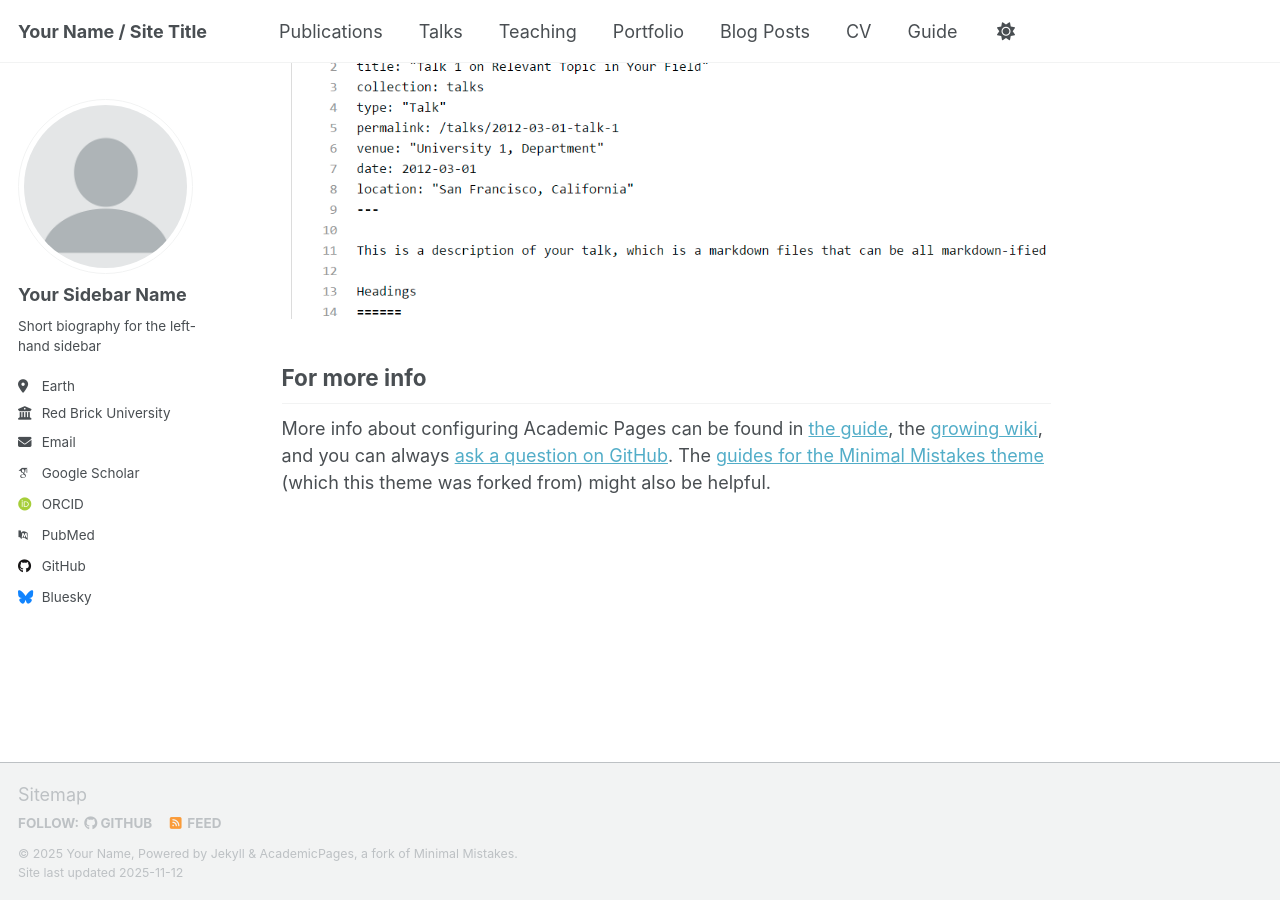
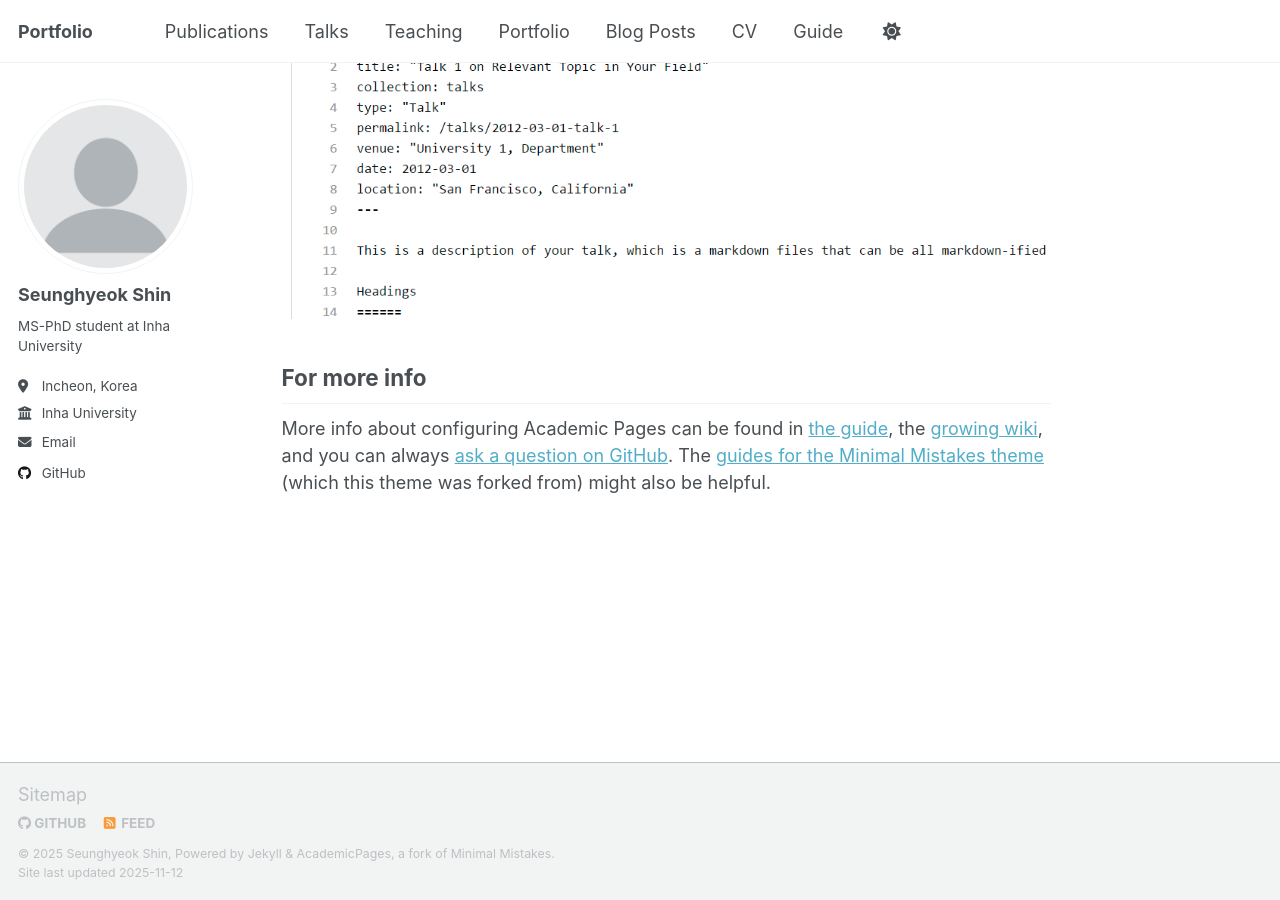
Before and after one commit to Seunghyeok0715/Seunghyeok0715.github.io, a Jekyll site: the page built from _pages/about.md, in a window 1280 px wide and 900 px high, scrolled down 2880 px. Built offline with Jekyll 4.4.1, drawn with Linux system fonts in a browser that asks for light colours; some web fonts are replaced; a script that is not in the unit is left out.

Commit message:
Update _config.yml

```diff
--- a/_config.yml
+++ b/_config.yml
@@ -7,16 +7,16 @@
 # server process.
 
 # Basic Site Settings
-locale                   : "en-US"
+locale                   : "kr-KR"
 site_theme               : "default" # Currently available options are "default", "air"
-title                    : "Your Name / Site Title"
+title                    : "Portfolio"
 title_separator          : "-"
-name                     : &name "Your Name"
-description              : &description "Your Name's academic portfolio"   # Update this with a general description of your site, this is the default if not overridden by a page
-url                      : https://academicpages.github.io # The base hostname & protocol for your site e.g. "https://[your GitHub username].github.io",
+name                     : &name "Seunghyeok Shin"
+description              : &description "MS-PhD student at Inha University"   # Update this with a general description of your site, this is the default if not overridden by a page
+url                      : https://Seunghyeok0715.github.io # The base hostname & protocol for your site e.g. "https://[your GitHub username].github.io",
                                                            # or if you already have some other page hosted on Github then use "https://[your GitHub username].github.io/[Your Repo Name]"
 baseurl                  : "" # the subpath of your site, e.g. "/blog"
-repository               : "academicpages/academicpages.github.io"
+repository               : "Seunghyeok0715.github.io"
 
 # Site Author - The following control what appear as part of the author content on the side bar.
 #               If a field is blank the icon and link will not appear, otherwise it will be shown.
@@ -24,23 +24,23 @@ repository               : "academicpages/academicpages.github.io"
 author:
   # Biographic information
   avatar           : "profile.png"
-  name             : "Your Sidebar Name"
+  name             : "Seunghyeok Shin"
   pronouns         : # example: "she/her"
-  bio              : "Short biography for the left-hand sidebar"
-  location         : "Earth"
-  employer         : "Red Brick University"
+  bio              : "MS-PhD student at Inha University"
+  location         : "Incheon, Korea"
+  employer         : "Inha University"
   uri              : # URL
-  email            : "none@example.org"
+  email            : "ssh8642@inha.edu"
 
   # Academic websites
   academia         : # URL
   arxiv            : # URL - Update with the correct link to your profile
-  googlescholar    : "https://scholar.google.com/citations?user=PS_CX0AAAAAJ"
+  googlescholar    : # URL
   inspire-hep      : # URL
   impactstory      : # URL
-  orcid            : "https://orcid.org/yourorcidurl"
+  orcid            : # URL
   semantic         : # URL
-  pubmed           : "https://www.ncbi.nlm.nih.gov/pubmed/?term=john+snow"
+  pubmed           : # URL
   researchgate     : # URL
   scopus           : # URL
 
@@ -48,13 +48,13 @@ author:
   bitbucket        : # Username - Update with your username on the site
   codepen          : # Username
   dribbble         : # Username
-  github           : "academicpages"
+  github           : "Seunghyeok0715"
   kaggle           : # Username
   stackoverflow    : # User number or user number and name (i.e., use "1" or "1/jeff-atwood")
 
   # Social media
   artstation       : # Username
-  bluesky          : "bsky.app" # Replace this with you Bluesky username
+  bluesky          : # Username
   facebook         : # Username
   flickr           : # Username
   foursquare       : # Username
```
